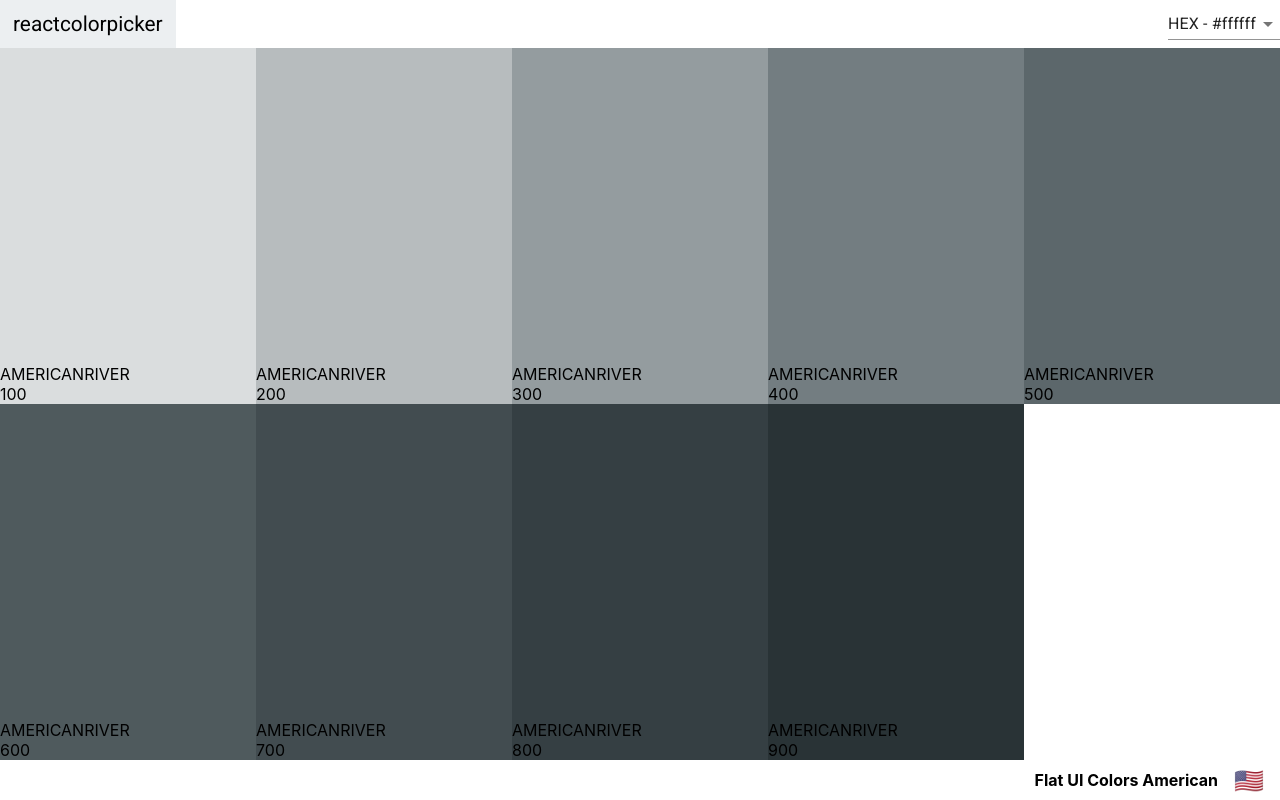
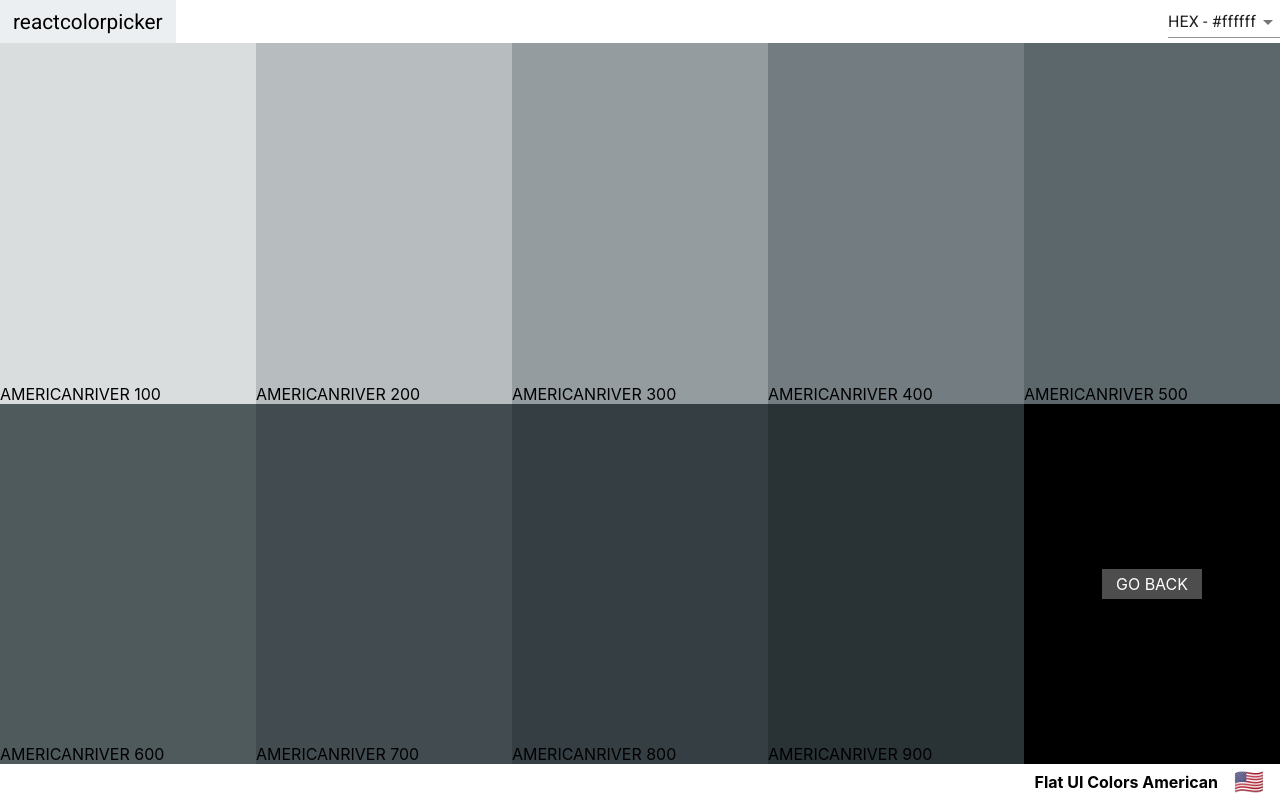
Before and after one commit to michaelohalloran/react-color-picker, a React (Create React App) app: page /palette/flat-ui-colors-american/americanriver in a window 1280 px wide. Built offline with nearby package versions, Linux system fonts and the light colour scheme.

Commit message:
add go back button to single color palette

```diff
--- a/src/Palette/ColorBox.css
+++ b/src/Palette/ColorBox.css
@@ -1,10 +1,13 @@
 .box {
 	display: flex;
 	width: 20%;
-	/* height: 25%; */
 	align-items: flex-end;
 	justify-content: space-between;
-	/* position: relative; */
+	position: relative;
+}
+
+.single-palette > .box {
+	height: 50%;
 }
 
 .box:hover {
@@ -73,7 +76,8 @@
 }
 
 .more-btn,
-.copy-btn {
+.copy-btn,
+.back-btn > a {
 	color: white;
 	text-transform: uppercase;
 	cursor: pointer;
@@ -84,21 +88,39 @@
 	border: none;
 	font-size: 1em;
 	height: 30px;
+	width: 100px;
+}
+
+.back-btn a {
+	color: white;
 }
 
 .more-btn {
 	width: 60px;
 }
 .copy-btn {
-	align-self: center;
-	opacity: 0;
+	position: absolute;
+	top: 50%;
+	left: 50%;
+	transform: translate(-50%, -50%);
 	width: 100px;
+	/* align-self: center; */
 	/* position: absolute; */
 	/* top: 50%;
 	left: 50%;
 	margin-left: -50px;
 	margin-top: -15px;
 	display: inline-block; */
+}
+
+.box.back-btn {
+	background: black;
+	justify-content: center;
+	align-items: center;
+}
+
+.copy-btn {
+	opacity: 0;
 }
 
 .box:hover .copy-btn {
--- a/src/Palette/Palette.css
+++ b/src/Palette/Palette.css
@@ -9,7 +9,7 @@
 .palette {
 	display: flex;
 	flex-wrap: wrap;
-	height: 90%;
+	height: 100%;
 }
 
 .palette-footer {
--- a/src/Palette/SingleColorPalette.js
+++ b/src/Palette/SingleColorPalette.js
@@ -2,6 +2,7 @@ import React, { Component } from "react";
 import ColorBox from "./ColorBox";
 import Navbar from "./Navbar";
 import PaletteFooter from "./PaletteFooter";
+import { Link } from "react-router-dom";
 
 class SingleColorPalette extends Component {
 	constructor(props) {
@@ -31,7 +32,7 @@ class SingleColorPalette extends Component {
 
 	render() {
 		const { colorFormat } = this.state;
-		const { paletteName, emoji } = this.props.palette;
+		const { paletteName, emoji, id } = this.props.palette;
 
 		const colorBoxes = this._shades.map((shade) => (
 			<ColorBox
@@ -46,7 +47,14 @@ class SingleColorPalette extends Component {
 		return (
 			<div className="color-container">
 				<Navbar isSingleColor={true} handleChange={this.changeFormat} />
-				<div className="palette">{colorBoxes}</div>
+				<div className="palette single-palette">
+					{colorBoxes}
+					<div className="back-btn box">
+						<Link to={`/palette/${id}`} onClick={(e) => e.stopPropagation()}>
+							GO BACK
+						</Link>
+					</div>
+				</div>
 				<PaletteFooter paletteName={paletteName} emoji={emoji} />
 			</div>
 		);
```
